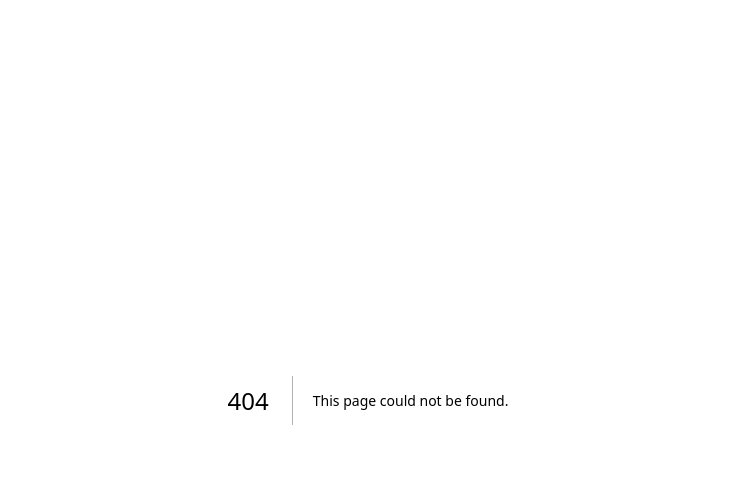
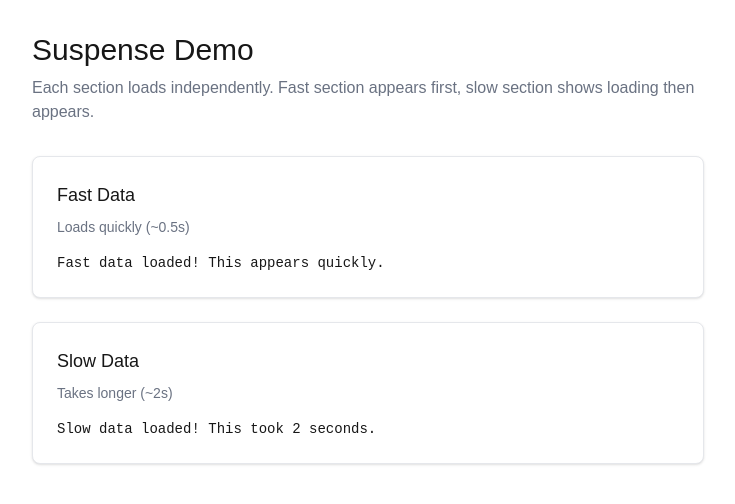
Before and after one commit to arslansherazi/nextjs-code-snippets, a Next.js app: page /suspense in a window 1280 px wide. Before the commit this address had no page. Shown: the top 504 px of the page, without its empty margins (272-1007 px from the left). Built offline with nearby package versions, Linux system fonts and the light colour scheme.

Commit message:
next.js 16 docs and Suspense

```diff
--- /dev/null
+++ b/app/api/suspense/fast/route.ts
@@ -0,0 +1,8 @@
+const DELAY_MS = 500
+
+export async function GET() {
+  await new Promise(r => setTimeout(r, DELAY_MS))
+  return Response.json({
+    message: "Fast data loaded! This appears quickly.",
+  })
+}
--- /dev/null
+++ b/app/api/suspense/slow/route.ts
@@ -0,0 +1,8 @@
+const DELAY_MS = 2000
+
+export async function GET() {
+  await new Promise(r => setTimeout(r, DELAY_MS))
+  return Response.json({
+    message: "Slow data loaded! This took 2 seconds.",
+  })
+}
--- a/app/page.tsx
+++ b/app/page.tsx
@@ -14,6 +14,14 @@ export default function Home() {
             Links
           </h2>
           <ul className="space-y-2">
+            <li>
+              <a
+                href="/suspense"
+                className="block rounded-lg border border-gray-200 bg-white px-4 py-3 text-foreground transition hover:border-gray-300 hover:bg-gray-50 focus:outline-none focus:ring-2 focus:ring-gray-500 focus:ring-offset-2 dark:border-gray-700 dark:bg-gray-800 dark:hover:border-gray-600 dark:hover:bg-gray-700 dark:focus:ring-offset-gray-900"
+              >
+                Suspense
+              </a>
+            </li>
             <li>
               <a
                 href="/posts"
--- /dev/null
+++ b/app/suspense/Card.tsx
@@ -0,0 +1,15 @@
+type CardProps = {
+  title: string
+  description: string
+  data: string
+}
+
+export default function Card({ title, description, data }: CardProps) {
+  return (
+    <section className="rounded-lg border border-gray-200 bg-white p-6 shadow-sm dark:border-gray-700 dark:bg-gray-800">
+      <h2 className="mb-2 text-lg text-foreground">{title}</h2>
+      <p className="mb-4 text-sm text-gray-500 dark:text-gray-400">{description}</p>
+      <p className="font-mono text-sm text-foreground">{data}</p>
+    </section>
+  )
+}
--- /dev/null
+++ b/app/suspense/CardLoading.tsx
@@ -0,0 +1,11 @@
+export default function CardLoading({ title }: { title: string }) {
+  return (
+    <section className="rounded-lg border border-gray-200 bg-white p-6 shadow-sm dark:border-gray-700 dark:bg-gray-800">
+      <h2 className="mb-2 text-lg text-foreground">{title}</h2>
+      <div className="flex items-center gap-2 text-sm text-gray-500 dark:text-gray-400">
+        <span className="h-4 w-4 animate-spin rounded-full border-2 border-gray-300 border-t-gray-600 dark:border-gray-600 dark:border-t-gray-300" />
+        Loading…
+      </div>
+    </section>
+  )
+}
--- /dev/null
+++ b/app/suspense/FastSection.tsx
@@ -0,0 +1,7 @@
+import { getFastData } from "./api"
+import Card from "./Card"
+
+export default async function FastSection() {
+  const data = await getFastData()
+  return <Card title="Fast Data" description="Loads quickly (~0.5s)" data={data.message} />
+}
--- /dev/null
+++ b/app/suspense/SlowSection.tsx
@@ -0,0 +1,7 @@
+import { getSlowData } from "./api"
+import Card from "./Card"
+
+export default async function SlowSection() {
+  const data = await getSlowData()
+  return <Card title="Slow Data" description="Takes longer (~2s)" data={data.message} />
+}
--- /dev/null
+++ b/app/suspense/api.ts
@@ -0,0 +1,11 @@
+const API_BASE = "http://localhost:3000"
+
+export async function getFastData() {
+  const res = await fetch(`${API_BASE}/api/suspense/fast`)
+  return res.json()
+}
+
+export async function getSlowData() {
+  const res = await fetch(`${API_BASE}/api/suspense/slow`)
+  return res.json()
+}
--- /dev/null
+++ b/app/suspense/page.tsx
@@ -0,0 +1,27 @@
+import { Suspense } from "react"
+import CardLoading from "./CardLoading"
+import FastSection from "./FastSection"
+import SlowSection from "./SlowSection"
+
+export default function SuspensePage() {
+  return (
+    <main className="min-h-screen p-6 md:p-8">
+      <div className="mx-auto max-w-2xl">
+        <h1 className="mb-2 text-2xl text-foreground md:text-3xl">Suspense Demo</h1>
+        <p className="mb-8 text-gray-500 dark:text-gray-400">
+          Each section loads independently. Fast section appears first, slow section shows loading then appears.
+        </p>
+
+        <div className="space-y-6">
+          <Suspense fallback={<CardLoading title="Fast Data" />}>
+            <FastSection />
+          </Suspense>
+
+          <Suspense fallback={<CardLoading title="Slow Data" />}>
+            <SlowSection />
+          </Suspense>
+        </div>
+      </div>
+    </main>
+  )
+}
```
Also changed, not shown: 1 other file (tests, documents, lock files or other folders).
